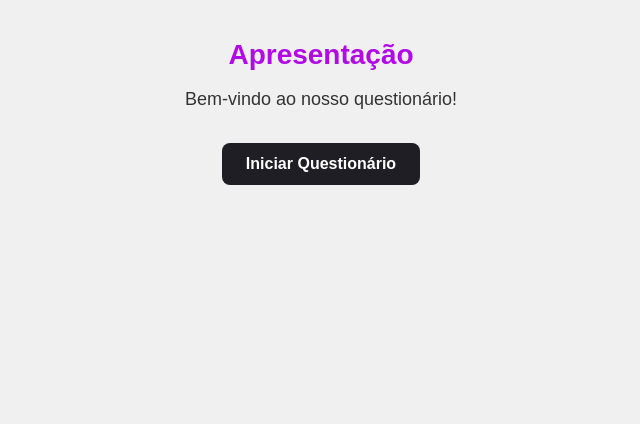
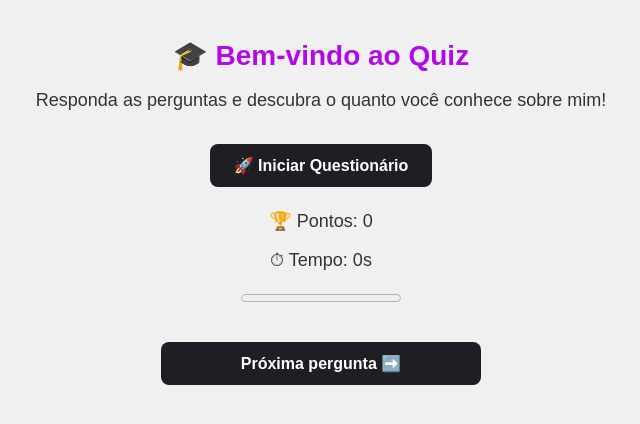
Before and after one commit to izaelcostaoficial/jogo-naahs, a plain HTML site: page index.html in a window 1280 px wide. Shown: the whole page, without its empty margins (319-959 px from the left). Drawn offline with Linux system fonts and the light colour scheme.

Commit message:
Update index.html

```diff
--- a/index.html
+++ b/index.html
@@ -1,25 +1,107 @@
 <!DOCTYPE html>
 <html lang="pt-br">
+
 <head>
+
 <meta charset="UTF-8">
 <meta name="viewport" content="width=device-width, initial-scale=1.0">
-    <title>Apresentação - 2</title>
-    <!-- Link do seu arquivo CSS -->
+
+<title>Apresentação - Quiz</title>
+
 <link rel="stylesheet" href="style.css">
+
 </head>
+
+
 <body>
 
+
 <div class="apresentacao">
-        <h1>Apresentação</h1>
-        <p>Bem-vindo ao nosso questionário!</p>
-        <!-- O botão chama a função IniciarQuiz() exatamente como no seu script -->
-        <button id="botaozinho" onclick="IniciarQuiz()">Iniciar Questionário</button>
+
+
+<h1>🎓 Bem-vindo ao Quiz</h1>
+
+
+<p>
+Responda as perguntas e descubra o quanto você conhece sobre mim!
+</p>
+
+
+<button id="botaozinho" onclick="IniciarQuiz()">
+
+🚀 Iniciar Questionário
+
+</button>
+
+
 </div>
 
-    <!-- O JavaScript vai construir as perguntas e o resultado final aqui dentro -->
-    <div id="quiz"></div>
 
-    <!-- Conexão com o seu script.js -->
+
+
+<div id="painel" class="oculto">
+
+
+<div class="informacoes">
+
+
+<p id="pontuacao">
+
+🏆 Pontos: 0
+
+</p>
+
+
+<p>
+
+⏱ Tempo:
+<span id="tempo">0</span>s
+
+</p>
+
+
+</div>
+
+
+
+<progress id="barra" value="0" max="6"></progress>
+
+
+
+
+<div id="quiz">
+
+
+</div>
+
+
+
+<button id="proximo" onclick="proximaPergunta()" disabled>
+
+Próxima pergunta ➡️
+
+</button>
+
+
+
+</div>
+
+
+
+
+
+<div id="resultado">
+
+
+</div>
+
+
+
+
+
 <script src="script.js"></script>
+
+
 </body>
+
 </html>
```
Lines whose indentation alone changed are shown as unchanged.
